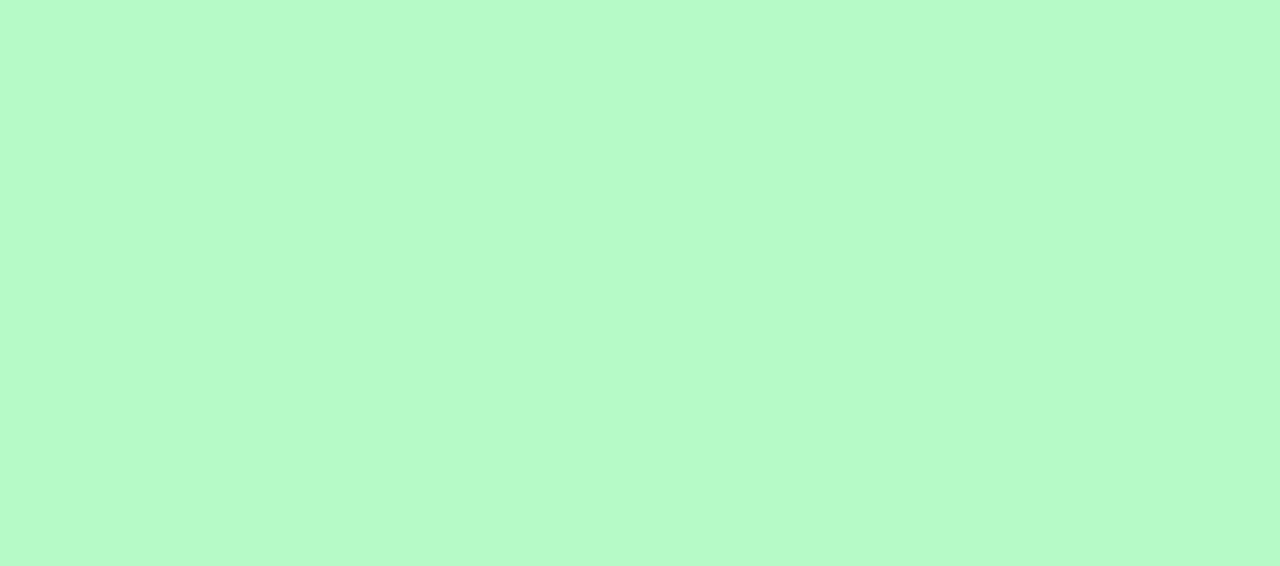
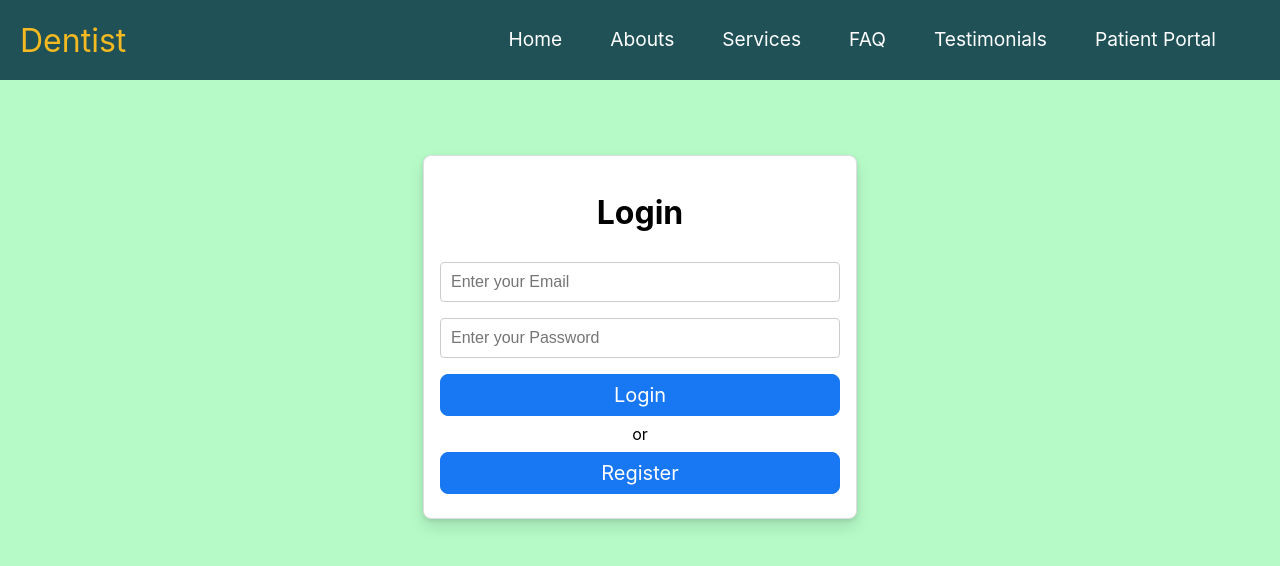
Before and after one commit to Hritik108/Dentist_Portal, a React (Create React App) app in the folder den_portal/: page /login in a window 1280 px wide. Before the commit this address had no page. Shown: the top 566 px of the page. Built offline with nearby package versions, Linux system fonts and the light colour scheme.

Commit message:
newlogin

```diff
--- a/den_portal/src/App.js
+++ b/den_portal/src/App.js
@@ -4,11 +4,12 @@ import Navigation from "./routes/navigation/navigation.component";
 import Home from "./routes/HOME/home.component";
 import About from "./routes/about/about.component";
 import Service from "./routes/services/service.component";
-import Patientportal from "./routes/patient_portal/patient_portal.component";
+// import Patientportal from "./routes/patient_portal/patient_portal.component";
 import Faq from "./routes/faq/faq.component";
 import Testimonials from "./routes/testimonials/testimonials";
 import SignupForm from "./routes/register/register.component";
 import Signup from "./routes/signup/signup.component";
+import Account from "./routes/account/account.component";
 
 import "./App.css";
 
@@ -22,11 +23,12 @@ function App() {
         <Route index={true} path="" element={<Home />} />
         <Route path="about" element={<About />} />
         <Route path="services" element={<Service />} />
-        <Route path="patient_portal" element={<Patientportal />} />
+        {/* <Route path="patient_portal" element={<Patientportal />} /> */}
         <Route path="faq" element={<Faq />} />
         <Route path="testimonials" element={<Testimonials />} />
         <Route path="register" element={<SignupForm />} />
-        <Route path="signup" element={<Signup />} />
+        <Route path="login" element={<Signup />} />
+        <Route path="account" element={<Account/>} />
         {/* <Route path="auth" element={<Authentication />} /> */}
       </Route>
     </Routes>
--- /dev/null
+++ b/den_portal/src/contexts/context.accoounts.jsx
@@ -0,0 +1,28 @@
+import { createContext, useState } from "react";
+
+const addnewAppointment = (Appointments,addAppointment) =>{
+    return [...Appointments, {...addAppointment}]
+}
+
+export const AccountContext = createContext({
+    name:"",
+    setName:()=>{},
+    id:0,
+    setId:()=>{},
+    Appointments:[],
+    addAppointment: () =>{}
+})
+
+export const AccountProvider =({children}) =>{
+    const [name,setName] = useState("---");
+    const [Appointments,setAppointments] = useState("---");
+    const [id,setId] = useState("---");
+
+    const addAppointment= (AppointmentToAdd) =>{
+        setAppointments(addnewAppointment(Appointments,addAppointment))
+    }
+ const value = {name,setName,id,setId,addAppointment,Appointments};
+    return(
+        <AccountContext.Provider value={value}>{children}</AccountContext.Provider>
+    )
+}
--- a/den_portal/src/index.js
+++ b/den_portal/src/index.js
@@ -4,11 +4,14 @@ import './index.css';
 import App from './App';
 import reportWebVitals from './reportWebVitals';
 import { BrowserRouter } from 'react-router-dom';
+import { AccountProvider } from './contexts/context.accoounts';
 
 const root = ReactDOM.createRoot(document.getElementById('root'));
 root.render(
   <BrowserRouter>
+  <AccountProvider>
     <App />
+    </AccountProvider>
   </BrowserRouter>
 );
 
--- /dev/null
+++ b/den_portal/src/routes/account/account.component.jsx
@@ -0,0 +1,14 @@
+import { useContext } from "react";
+import { AccountContext } from "../../contexts/context.accoounts";
+const Account = () => {
+  const { name } = useContext(AccountContext);
+  return (
+    <div>
+      <h1>ACCOUNT</h1>
+      <div><h1>{name}</h1></div>
+      <div>hello</div>
+    </div>
+  );
+};
+
+export default Account;
--- a/den_portal/src/routes/navigation/navigation.component.jsx
+++ b/den_portal/src/routes/navigation/navigation.component.jsx
@@ -109,7 +109,7 @@ return (
           <li className="nav-item">
             <NavLink
               exact
-              to="/patient_portal"
+              to="login"
               activeClassName="active"
               className="nav-links"
              onClick={click ? handleClick : null}
--- a/den_portal/src/routes/signup/signup.component.css
+++ b/den_portal/src/routes/signup/signup.component.css
@@ -1,51 +1,36 @@
-.register-container {
-    max-width: 600px;
-    margin: 0 auto;
-    padding: 0 20px;
-  }
 
-  .form-group {
-    margin-bottom: 20px;
-  }
+.login {
+    width: 400px;
+    background: #fff;
+    border: 1px solid #dddfe2;
+    box-shadow: 0 2px 4px rgb(0 0 0 / 10%), 0 8px 16px rgb(0 0 0 / 10%);
+    border-radius: 8px;
+    padding: 1rem;
+    align-items: center;
+    text-align: center;
+    margin: auto;
+    margin-top: 75px;
+}
 
-  .register-label {
-    display: block;
-    margin-bottom: 5px;
-  }
+.login > input {
+    border-radius: 8px;
+    border: 2px solid #dddfe2;
+    outline: none;
+    color: #1d2129;
+    margin: 0.5rem 0;
+    padding: 0.5rem 0.75rem;
+    width: 92%;
+    font-size: 1rem;
+}
 
-  input[type="text"],
-  input[type="password"] {
-    width: 100%;
-    padding: 10px;
-    border: 1px solid #ccc;
-    border-radius: 4px;
-    box-sizing: border-box;
-  }
-
-  input[type="submit"] {
-    background-color: #4CAF50;
-    color: white;
-    padding: 10px 20px;
-    border: none;
-    border-radius: 4px;
+.login > .button {
+    background: #1877f2;
+    border: 1px solid #1877f2;
+    color: #fff;
+    font-size: 1.25rem;
+    padding: 0.5rem;
+    margin: 0.5rem 0;
+    border-radius: 8px;
+    outline: none;
     cursor: pointer;
-  }
-
-  input[type="submit"]:hover {
-    background-color: #45a049;
-  }
-
-  @media (max-width: 768px) {
-    .container {
-      padding: 0 10px;
-    }
-
-    input[type="text"],
-    input[type="password"] {
-      padding: 8px;
-    }
-
-    input[type="submit"] {
-      padding: 8px 16px;
-    }
-  }
+}
--- a/den_portal/src/routes/signup/signup.component.jsx
+++ b/den_portal/src/routes/signup/signup.component.jsx
@@ -2,8 +2,13 @@ import React, { useState } from "react";
 import "./signup.component.css";
 import $ from "jquery";
 import { useNavigate } from "react-router-dom";
+import { AccountContext } from "../../contexts/context.accoounts";
+import { useContext } from "react";
+import Account from "../account/account.component";
+import { Form, Button, Container, Row, Col } from "react-bootstrap";
 
 const Signup = () => {
+  const {setName} = useContext(AccountContext);
   const navigate = useNavigate();
   const [customerId, setCustomerId] = useState("");
   const [password, setPassword] = useState("");
@@ -45,40 +50,40 @@ const Signup = () => {
         if (data.data == "CUSTOMER ID NOT FOUND") {
           alert("CUSTOMER ID OR EMAIL NOT FOUND");
         } else {
-          navigate("/about");
+          console.log(data.data)
+          setName(data.data[0])
+          navigate("/account");
         }
       })
       .catch((error) => console.log(error));
   }
 
   return (
-    <div className="register-container">
-      <h1>Signup</h1>
-      <form onSubmit={handleSubmit}>
-        <div>
-          <label className="register-label" htmlFor="customerId">
-            Customer ID:
-          </label>
+    <div className="login">
+      <h1>Login</h1>
       <input
         type="text"
+        name="email"
+        value={customerId}
+        onChange={ handleCustomerIdChange}
+        placeholder="Enter your Email"
         id="customerId"
-            value={customerId}
-            onChange={handleCustomerIdChange}
-          />
-        </div>
-        <div>
-          <label htmlFor="password">Password:</label>
+      ></input>
       <input
         type="password"
+        name="password"
+        value={password}
+        onChange={ handlePasswordChange}
+        placeholder="Enter your Password"
         id="password"
-            value={password}
-            onChange={handlePasswordChange}
-          />
+      ></input>
+      <div className="button" onClick={load_messages}>
+        Login
       </div>
-        <button type="submit" onClick={() => load_messages()}>
-          SignIn
-        </button>
-      </form>
+      <div>or</div>
+      <div className="button" onClick={() => navigate("/register")}>
+        Register
+      </div>
     </div>
   );
 };
```
Also changed, not shown: den_portal/src/routes/account/account.component.css (added), 1 other file (tests, documents, lock files or other folders). Lines whose indentation alone changed are shown as unchanged.
